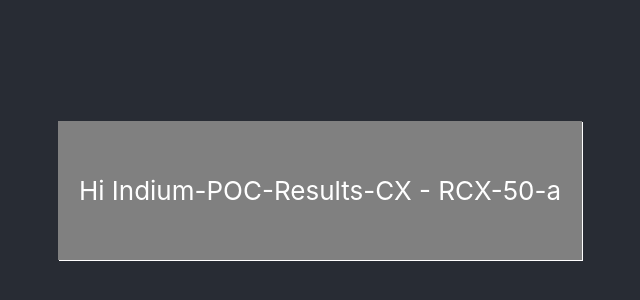
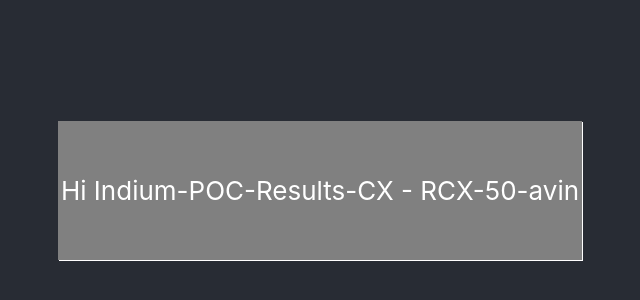
Before and after one commit to Avinaash08/react-app-s3, a React (Create React App) app: page / in a window 1280 px wide. Shown: the part 210-510 px from the top of the page, without its empty margins (320-960 px from the left). Built offline with nearby package versions, Linux system fonts and the light colour scheme.

Commit message:
Update App.js

```diff
--- a/src/App.js
+++ b/src/App.js
@@ -6,7 +6,7 @@ function App() {
     <div className="App">
       <header className="App-header">
 
-       <Widget name="Hi Indium-POC-Results-CX - RCX-50-a"/>
+       <Widget name="Hi Indium-POC-Results-CX - RCX-50-avin"/>
       </header>
     </div>
   );
```
